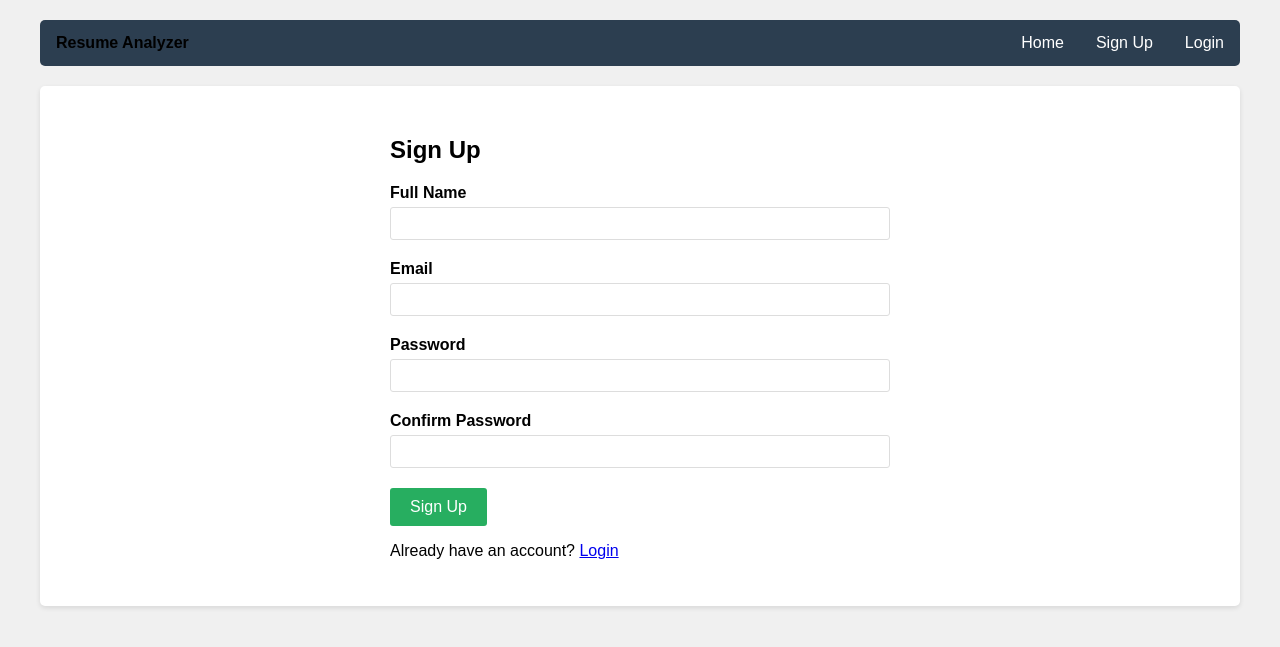
After one commit to jjjohnywaffles/resume-ai, a Flask app: page /signup in a window 1280 px wide. The commit adds this page. Shown: the top 647 px of the page. Run offline with Flask 3, Linux system fonts and the light colour scheme.

Commit message:
attempt 1 at user login - still have bugs

```diff
--- a/templates/base.html
+++ b/templates/base.html
@@ -1,18 +1,6 @@
-<!--
-File: templates/base.html
-Author: Jonathan Hu
-Date Created: 6/12/25
-Last Modified: 6/12/25
-Description: Base HTML template for the Resume Analyzer Flask application.
-             Provides common structure, styling, and layout for all pages.
-             Includes basic CSS for functional UI without complex aesthetics.
-Template Variables: None (base template)
-Child Templates: index.html
--->
-
-
 <!DOCTYPE html>
 <html lang="en">
+
 <head>
     <meta charset="UTF-8">
     <meta name="viewport" content="width=device-width, initial-scale=1.0">
@@ -25,35 +13,74 @@ Child Templates: index.html
             padding: 20px;
             background-color: #f0f0f0;
         }
+
         .container {
             background-color: white;
             padding: 30px;
             border-radius: 5px;
-            box-shadow: 0 2px 5px rgba(0,0,0,0.1);
+            box-shadow: 0 2px 5px rgba(0, 0, 0, 0.1);
         }
+
         h1 {
             color: #2c3e50;
             text-align: center;
         }
+
+        /* Add navigation bar styles */
+        .navbar {
+            background-color: #2c3e50;
+            overflow: hidden;
+            margin-bottom: 20px;
+            border-radius: 5px;
+        }
+
+        .navbar a {
+            float: right;
+            display: block;
+            color: white;
+            text-align: center;
+            padding: 14px 16px;
+            text-decoration: none;
+            font-size: 16px;
+        }
+
+        .navbar a:hover {
+            background-color: #27ae60;
+        }
+
+        .navbar .logo {
+            float: left;
+            font-weight: bold;
+            padding: 14px 16px;
+        }
+
         .form-group {
             margin-bottom: 20px;
         }
+
         label {
             display: block;
             font-weight: bold;
             margin-bottom: 5px;
         }
-        input[type="text"], input[type="file"], textarea {
+
+        input[type="text"],
+        input[type="file"],
+        textarea,
+        input[type="email"],
+        input[type="password"] {
             width: 100%;
             padding: 8px;
             border: 1px solid #ddd;
             border-radius: 3px;
             box-sizing: border-box;
         }
+
         textarea {
             min-height: 150px;
             resize: vertical;
         }
+
         button {
             background-color: #27ae60;
             color: white;
@@ -64,21 +91,26 @@ Child Templates: index.html
             font-size: 16px;
             margin-right: 10px;
         }
+
         button:hover {
             background-color: #219a52;
         }
+
         button:disabled {
             background-color: #95a5a6;
             cursor: not-allowed;
         }
+
         .error {
             color: #e74c3c;
             margin-top: 10px;
         }
+
         .success {
             color: #27ae60;
             margin-top: 10px;
         }
+
         .results {
             margin-top: 30px;
             padding: 20px;
@@ -86,19 +118,31 @@ Child Templates: index.html
             border-radius: 5px;
             display: none;
         }
+
         .score {
             font-size: 24px;
             font-weight: bold;
             margin: 20px 0;
         }
-        .score.excellent { color: #27ae60; }
-        .score.good { color: #f39c12; }
-        .score.poor { color: #e74c3c; }
+
+        .score.excellent {
+            color: #27ae60;
+        }
+
+        .score.good {
+            color: #f39c12;
+        }
+
+        .score.poor {
+            color: #e74c3c;
+        }
+
         .loading {
             display: none;
             text-align: center;
             margin: 20px 0;
         }
+
         .modal {
             display: none;
             position: fixed;
@@ -108,8 +152,9 @@ Child Templates: index.html
             width: 100%;
             height: 100%;
             overflow: auto;
-            background-color: rgba(0,0,0,0.4);
+            background-color: rgba(0, 0, 0, 0.4);
         }
+
         .modal-content {
             background-color: #fefefe;
             margin: 5% auto;
@@ -120,6 +165,7 @@ Child Templates: index.html
             max-height: 80vh;
             overflow-y: auto;
         }
+
         .close {
             color: #aaa;
             float: right;
@@ -127,36 +173,93 @@ Child Templates: index.html
             font-weight: bold;
             cursor: pointer;
         }
-        .close:hover { color: black; }
+
+        .close:hover {
+            color: black;
+        }
+
         table {
             width: 100%;
             border-collapse: collapse;
             margin-top: 20px;
         }
-        th, td {
+
+        th,
+        td {
             padding: 10px;
             text-align: left;
             border-bottom: 1px solid #ddd;
         }
+
         th {
             background-color: #f2f2f2;
             font-weight: bold;
         }
+
         .section {
             margin-bottom: 20px;
         }
+
         .section h3 {
             color: #2c3e50;
             border-bottom: 2px solid #27ae60;
             padding-bottom: 5px;
         }
+
         ul {
             margin: 10px 0;
             padding-left: 25px;
         }
+
+        /* Auth-specific styles */
+        .auth-container {
+            max-width: 500px;
+            margin: 0 auto;
+        }
+
+        .auth-links {
+            text-align: center;
+            margin-top: 20px;
+        }
+
+        .auth-links a {
+            color: #27ae60;
+            text-decoration: none;
+        }
+
+        .auth-links a:hover {
+            text-decoration: underline;
+        }
     </style>
 </head>
+
 <body>
-    {% block content %}{% endblock %}
+    <!-- Navigation Bar -->
+    <div class="navbar">
+        <div class="logo">Resume Analyzer</div>
+        {% if current_user.is_authenticated %}
+        <a href="{{ url_for('auth.logout') }}">Logout</a>
+        <a href="{{ url_for('main.profile') }}">Profile</a>
+        {% else %}
+        <a href="{{ url_for('auth.login') }}">Login</a>
+        <a href="{{ url_for('auth.signup') }}">Sign Up</a>
+        {% endif %}
+        <a href="{{ url_for('index') }}">Home</a>
+    </div>
+
+    <!-- Flash Messages -->
+    {% with messages = get_flashed_messages(with_categories=true) %}
+    {% if messages %}
+    {% for category, message in messages %}
+    <div class="{{ category }}">{{ message }}</div>
+    {% endfor %}
+    {% endif %}
+    {% endwith %}
+
+    <!-- Main Content -->
+    <div class="container">
+        {% block content %}{% endblock %}
+    </div>
 </body>
+
 </html>
--- /dev/null
+++ b/templates/signup.html
@@ -0,0 +1,27 @@
+{% extends "base.html" %}
+
+{% block content %}
+<div class="auth-container">
+    <h2>Sign Up</h2>
+    <form method="POST" action="{{ url_for('auth.signup') }}">
+        <div class="form-group">
+            <label for="name">Full Name</label>
+            <input type="text" id="name" name="name" required>
+        </div>
+        <div class="form-group">
+            <label for="email">Email</label>
+            <input type="email" id="email" name="email" required>
+        </div>
+        <div class="form-group">
+            <label for="password">Password</label>
+            <input type="password" id="password" name="password" required>
+        </div>
+        <div class="form-group">
+            <label for="confirm_password">Confirm Password</label>
+            <input type="password" id="confirm_password" name="confirm_password" required>
+        </div>
+        <button type="submit" class="btn">Sign Up</button>
+    </form>
+    <p>Already have an account? <a href="{{ url_for('auth.login') }}">Login</a></p>
+</div>
+{% endblock %}
--- a/web/app.py
+++ b/web/app.py
@@ -24,9 +24,13 @@ from werkzeug.utils import secure_filename
 
 # Import from core modules (clean imports)
 from core.analyzer import ResumeAnalyzer
-from core.database import DatabaseManager
+from core.database import DatabaseManager, User
 from core.pdf_reader import PDFReader
 from config import get_config
+from flask import Flask
+from flask_login import LoginManager
+
+from .auth import auth as auth_blueprint
 
 def create_app():
     """Create and configure Flask application"""
@@ -52,6 +56,19 @@ def create_app():
         ai_analyzer = None
         db_manager = None
         pdf_reader = None
+
+
+    # Flask-Login setup
+    login_manager = LoginManager()
+    login_manager.login_view = 'auth.login'
+    login_manager.init_app(app)
+
+    @login_manager.user_loader
+    def load_user(user_id):
+        return User.get(user_id)
+
+    app.register_blueprint(auth_blueprint)
+
 
     @app.route('/')
     def index():
--- /dev/null
+++ b/web/auth.py
@@ -0,0 +1,78 @@
+from flask import Blueprint, render_template, redirect, url_for, request, flash
+from flask_login import login_user, logout_user, login_required, current_user
+from core.database import DatabaseManager, User
+
+auth = Blueprint('auth', __name__)
+
+@auth.route('/signup', methods=['GET', 'POST'])
+def signup():
+    if current_user.is_authenticated:
+        return redirect(url_for('main.profile'))
+
+    if request.method == 'POST':
+        name = request.form.get('name')
+        email = request.form.get('email')
+        password = request.form.get('password')
+        confirm_password = request.form.get('confirm_password')
+
+        # Validate inputs
+        if not name or not email or not password:
+            flash('Please fill all fields', 'error')
+            return redirect(url_for('auth.signup'))
+
+        if password != confirm_password:
+            flash('Passwords do not match', 'error')
+            return redirect(url_for('auth.signup'))
+
+        if len(password) < 8:
+            flash('Password must be at least 8 characters', 'error')
+            return redirect(url_for('auth.signup'))
+
+        # Create user
+        db = DatabaseManager()
+        user_id = db.create_user(name, email, password)
+
+        if user_id:
+            user_data = db.get_user_by_id(user_id)
+            user = User(user_data)
+            login_user(user)
+            flash('Account created successfully!', 'success')
+            return redirect(url_for('main.profile'))
+        else:
+            flash('Email already exists', 'error')
+
+    return render_template('signup.html')
+
+@auth.route('/login', methods=['GET', 'POST'])
+def login():
+    if current_user.is_authenticated:
+        return redirect(url_for('main.profile'))
+
+    if request.method == 'POST':
+        email = request.form.get('email')
+        password = request.form.get('password')
+
+        if not email or not password:
+            flash('Please fill all fields', 'error')
+            return redirect(url_for('auth.login'))
+
+        db = DatabaseManager()
+        user_data = db.verify_user(email, password)
+
+        if user_data:
+            user = User(user_data)
+            login_user(user, remember=True)
+            flash('Logged in successfully!', 'success')
+            next_page = request.args.get('next')
+            return redirect(next_page or url_for('main.profile'))
+        else:
+            flash('Invalid email or password', 'error')
+
+    return render_template('login.html')
+
+@auth.route('/logout')
+@login_required
+def logout():
+    logout_user()
+    flash('You have been logged out', 'success')
+    return redirect(url_for('main.home'))
```
Also changed, not shown: core/database.py (+64 -14 lines), templates/login.html (added, +19 -0 lines).
